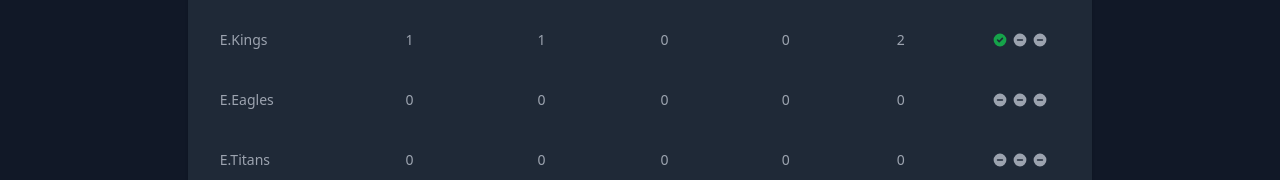
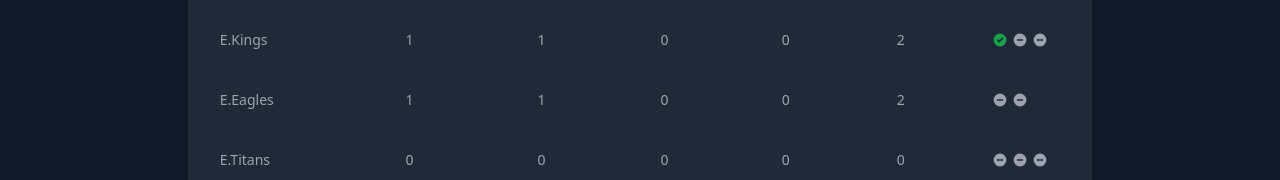
Before and after one commit to Dutt0408/my-project, a React (Create React App) app: page /PointTable in a window 1280 px wide. Shown: the part 194-374 px from the top of the page. Built offline with nearby package versions, Linux system fonts and the light colour scheme; a web font is replaced by a local one.

Commit message:
Commit secondo

```diff
--- a/src/PointTable.js
+++ b/src/PointTable.js
@@ -125,12 +125,12 @@ export default function Schedule() {
     {
 
       teamName: "E.Eagles",
-      match: 0,
-      won: 0,
+      match: 1,
+      won: 1,
       lost: 0,
       tied: 0,
-      pts: 0,
-      last3: "DPoint,DPoint,DPoint",
+      pts: 2,
+      last3: "Goint,DPoint,DPoint",
     },
     {
 
@@ -155,12 +155,12 @@ export default function Schedule() {
     {
 
       teamName: "B.Panthers",
-      match: 0,
+      match: 1,
       won: 0,
-      lost: 0,
+      lost: 1,
       tied: 0,
       pts: 0,
-      last3: "DPoint,DPoint,DPoint",
+      last3: "RPoint,DPoint,DPoint",
     },
     {
 
```
